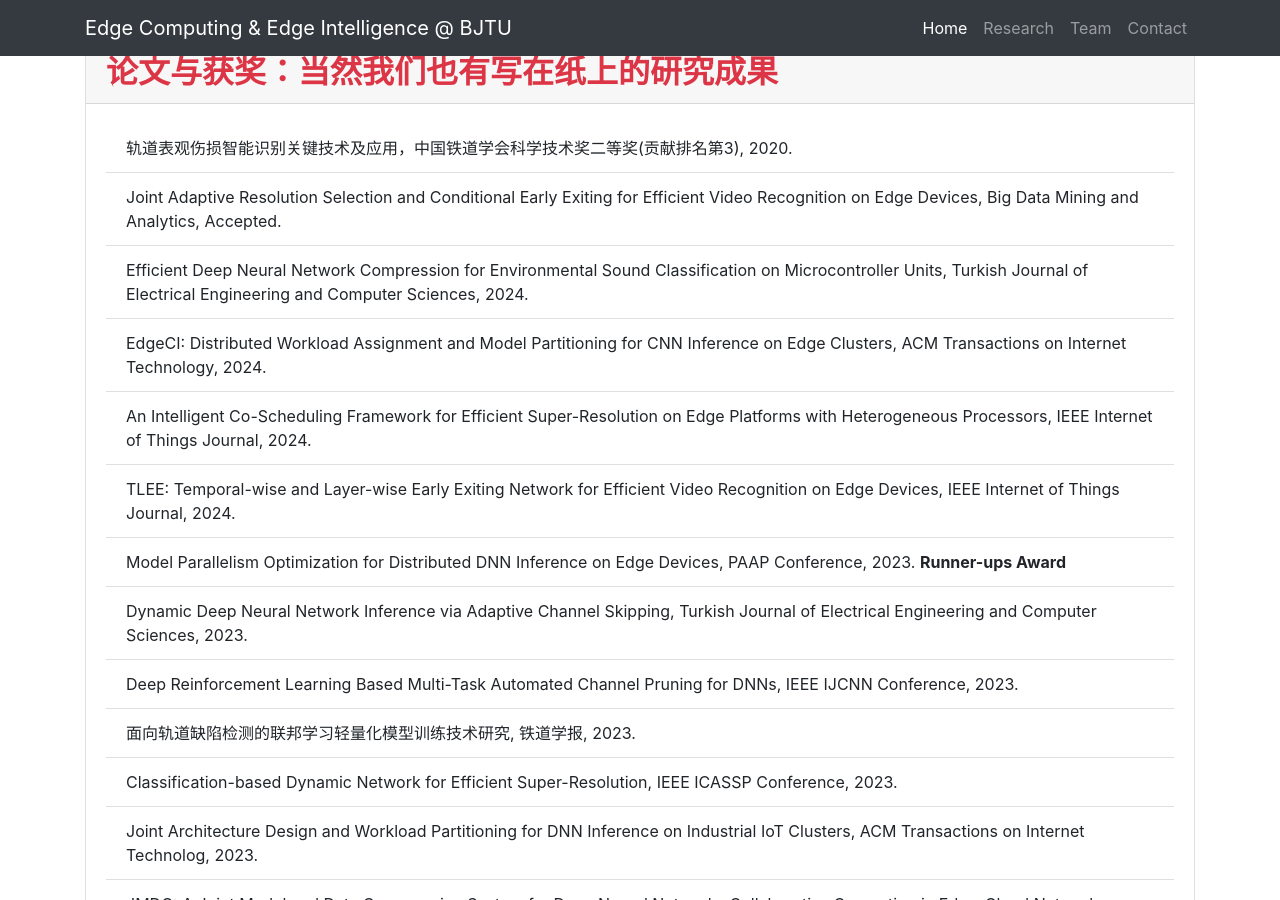
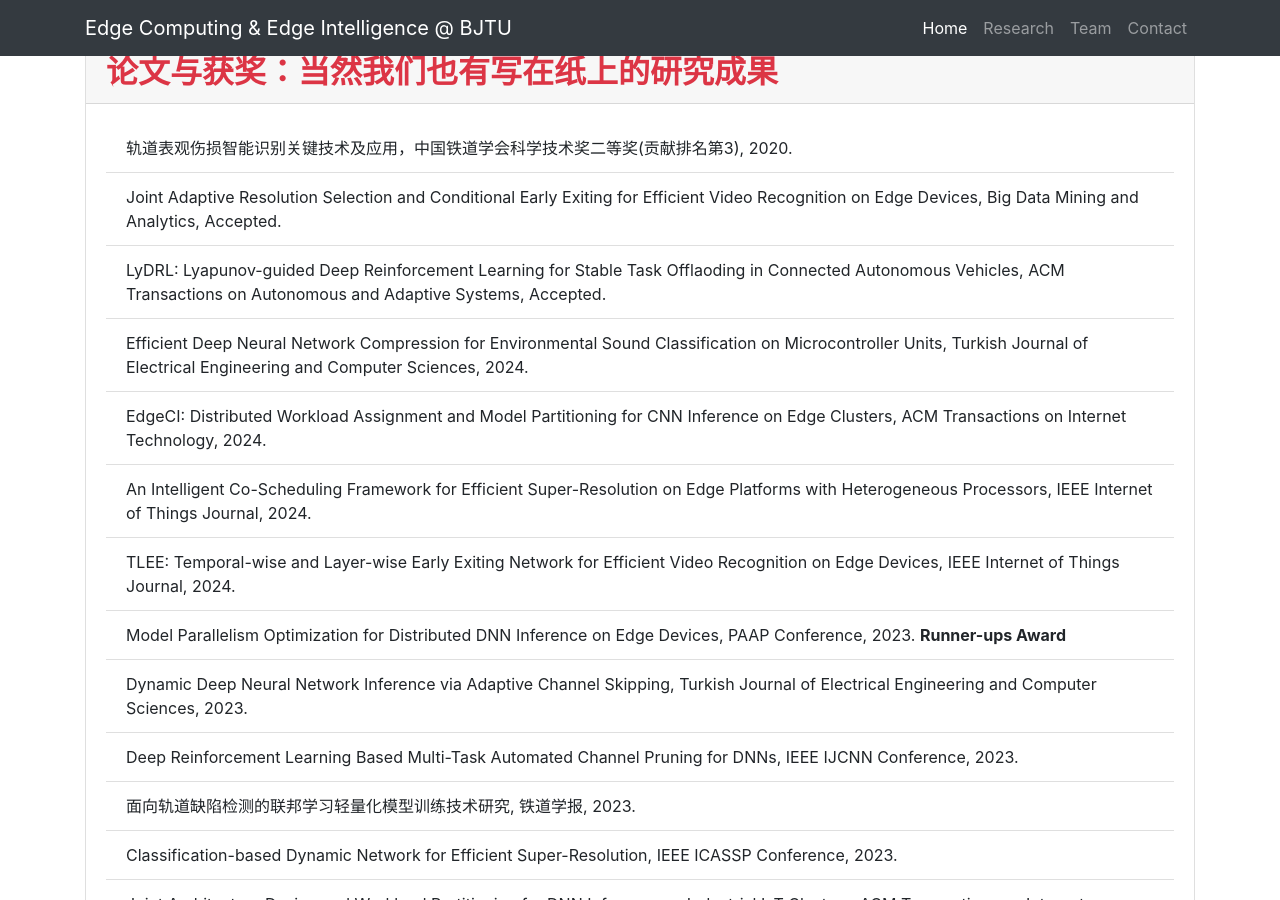
Before and after one commit to fangvv/Homepage, a Jekyll site: the page Edgecomp/index.html, which Jekyll copies as it is, in a window 1280 px wide and 900 px high, scrolled down 5965 px. Built offline with Jekyll 4.4.1, drawn with Linux system fonts in a browser that asks for light colours; comment, search, counter and statistics services are not loaded.

Commit message:
update pub

```diff
--- a/Edgecomp/index.html
+++ b/Edgecomp/index.html
@@ -164,6 +164,7 @@
     <ul class="list-group list-group-flush">
       <li class="list-group-item">轨道表观伤损智能识别关键技术及应用，中国铁道学会科学技术奖二等奖(贡献排名第3), 2020.</li>
       <li class="list-group-item">Joint Adaptive Resolution Selection and Conditional Early Exiting for Efficient Video Recognition on Edge Devices, Big Data Mining and Analytics, Accepted.</li>
+      <li class="list-group-item">LyDRL: Lyapunov-guided Deep Reinforcement Learning for Stable Task Offlaoding in Connected Autonomous Vehicles, ACM Transactions on Autonomous and Adaptive Systems, Accepted.</li>
       <li class="list-group-item">Efficient Deep Neural Network Compression for Environmental Sound Classification on Microcontroller Units, Turkish Journal of Electrical Engineering and Computer Sciences, 2024.</li>
       <li class="list-group-item">EdgeCI: Distributed Workload Assignment and Model Partitioning for CNN Inference on Edge Clusters, ACM Transactions on Internet Technology, 2024.</li>
       <li class="list-group-item">An Intelligent Co-Scheduling Framework for Efficient Super-Resolution on Edge Platforms with Heterogeneous Processors, IEEE Internet of Things Journal, 2024.</li>
```
